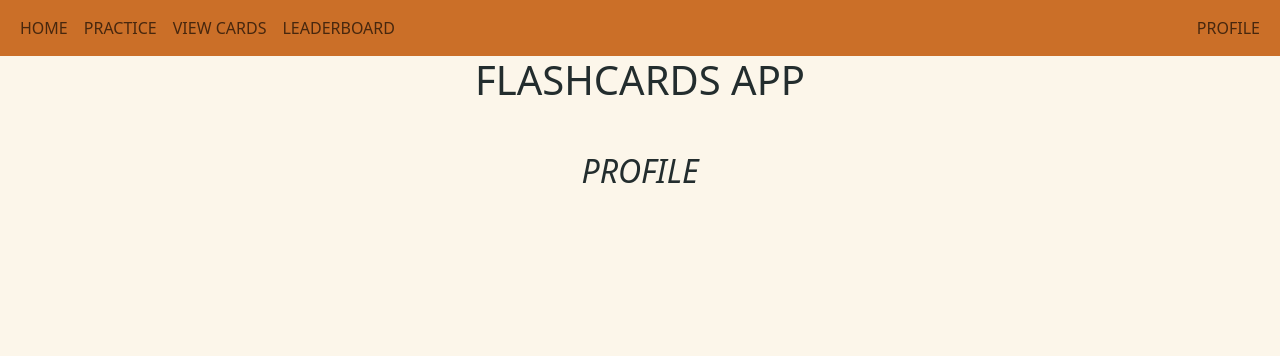
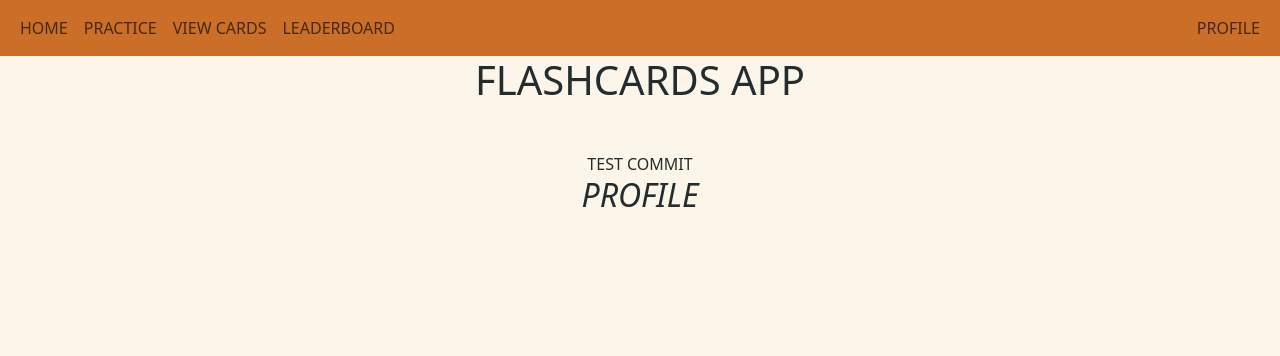
Before and after one commit to nathanhwyoung/flashcards_django, a Django app: page /accounts/profile/ in a window 1280 px wide. Shown: the top 356 px of the page. Run offline with Django 4.2, Linux system fonts and the light colour scheme; parts of the project's set-up code (start-up, migrations or seed data) failed here and were passed over; some libraries are stand-ins or nearby versions.

Commit message:
test commit

```diff
--- a/templates/account/profile.html
+++ b/templates/account/profile.html
@@ -6,6 +6,8 @@
 
 {% block content %}
 
+TEST COMMIT
+
 <h2 class="mb-3 fw-normal"><em>PROFILE</em></h2>
 
 {% endblock content %}
```
